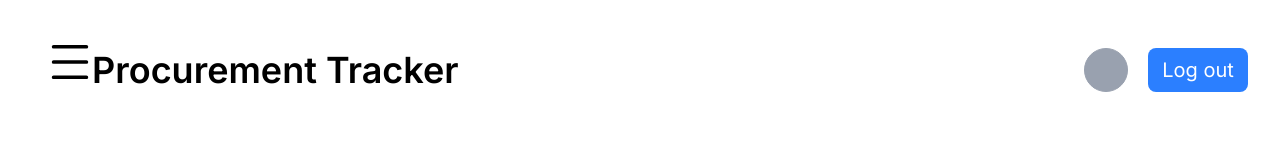
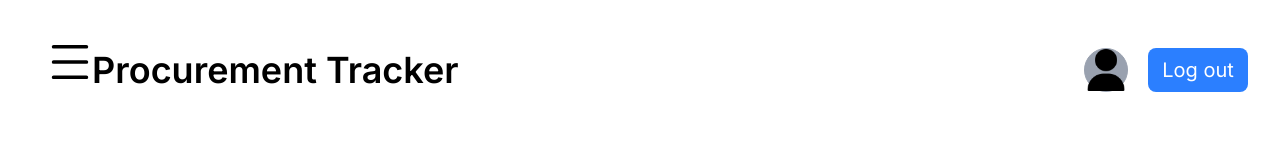
Before and after one commit to arya23923/procurement-tracker-system, a React (Vite) app: page / in a window 1280 px wide. Shown: the top 160 px of the page. Built offline with nearby package versions, Linux system fonts and the light colour scheme.

Commit message:
custom.d.ts file modified to hold svgs, pngs, jpegs, jpgs

```diff
--- a/src/components/Header.tsx
+++ b/src/components/Header.tsx
@@ -1,5 +1,6 @@
 import { FC, useState } from 'react';
 import Modal from './modal'
+import Profileicon from './images/user.png'
 
 const Header: FC = () => {
   const [isModal, setModal] = useState<boolean>(false);
@@ -9,7 +10,9 @@ const Header: FC = () => {
         <div className='text-xl md:text-4xl font-semibold p-0 md:pl-15 md:mt-5 md:p-0 md:w-50 whitespace-nowrap'>Procurement Tracker</div>
       </div>
       <div className='flex justify-between gap-x-2 md:gap-x-5'>
-          <button onClick={() => setModal(!isModal)} className='bg-gray-400 md:w-11 w-10 border rounded-full border-gray-400 m-5'></button>
+          <button onClick={() => setModal(!isModal)} className='bg-gray-400 md:w-11 w-10 border rounded-full border-gray-400 m-5'>
+            <img src={Profileicon} alt="profile_icon" />
+          </button>
           <button className='bg-blue-500 w-20 p-2 text-white rounded-lg md:text-xl md:w-25'>Log out</button>
       </div>
       {isModal && <Modal /> }
```
